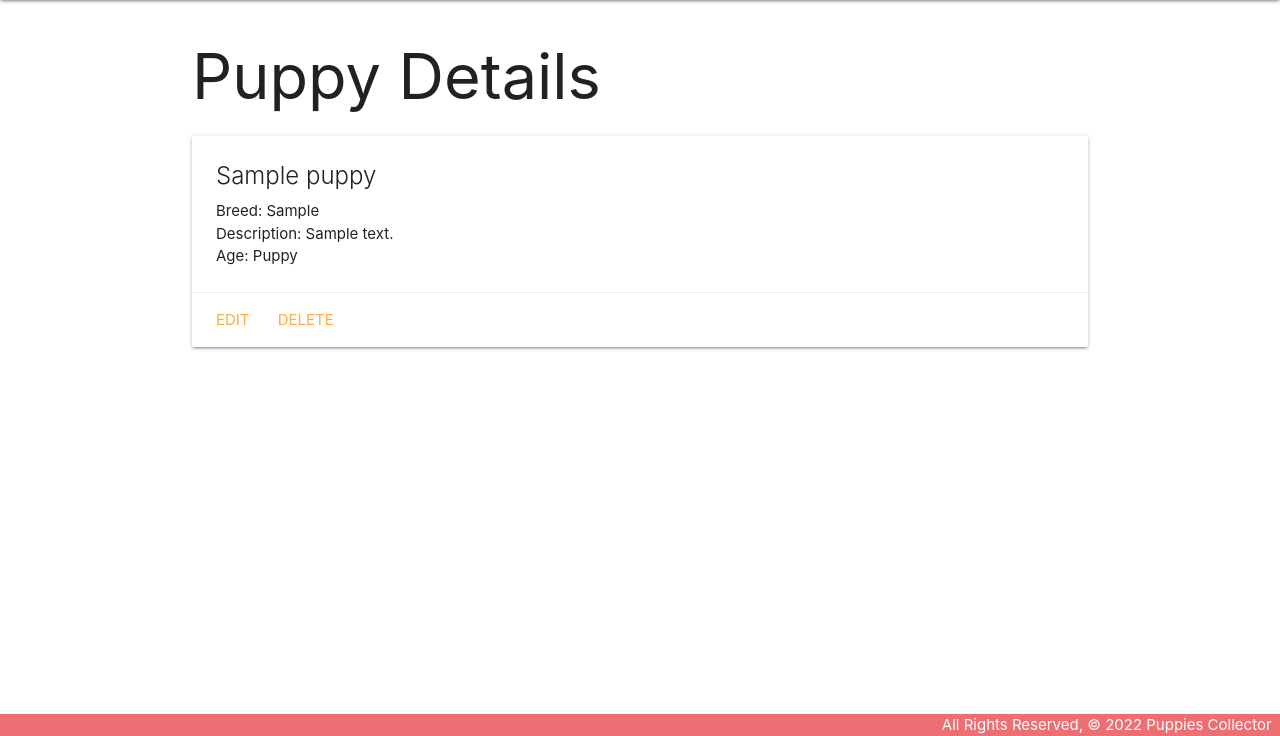
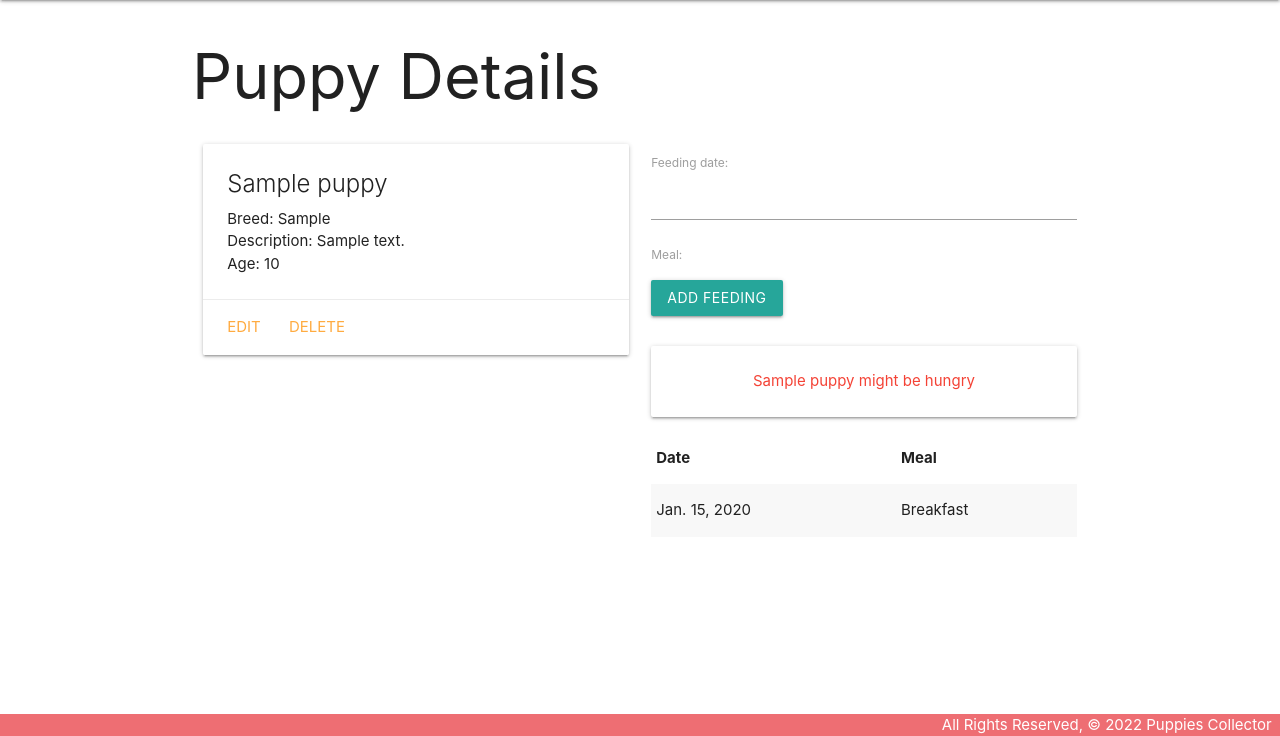
Before and after one commit to shamique202/puppiescollector, a Django app: page /puppies/1/ in a window 1280 px wide. Shown: the part 64-800 px from the top of the page. Run offline with Django 4.2, Linux system fonts and the light colour scheme; tables that the repository leaves empty hold one stand-in row (values such as "Sample post").

Commit message:
created more forms

```diff
--- /dev/null
+++ b/main_app/forms.py
@@ -0,0 +1,7 @@
+from django.forms import ModelForm
+from .models import Feeding
+
+class FeedingForm(ModelForm):
+  class Meta:
+    model = Feeding
+    fields = ['date', 'meal']
--- a/main_app/templates/puppies/detail.html
+++ b/main_app/templates/puppies/detail.html
@@ -3,21 +3,67 @@
 
 <h1>Puppy Details</h1>
 
+<div class="row">
+    <div class="col s6">
         <div class="card">
             <div class="card-content">
                 <span class="card-title">{{ puppy.name }}</span>
                 <p>Breed: {{ puppy.breed }}</p>
                 <p>Description: {{ puppy.description }}</p>
                 {% if puppy.age > 0 %}
+                <p>Age: {{ puppy.age }}</p>
+                {% else %}
                 <p>Age: Puppy</p>
                 {% endif %}
             </div>
-    <!-- Add the following markup -->
             <div class="card-action">
                 <a href="{% url 'puppies_update' puppy.id %}">Edit</a>
                 <a href="{% url 'puppies_delete' puppy.id %}">Delete</a>
             </div>
-    <!-- New markup above -->
+        </div>
+    </div>
+    <div class="col s6">
+        <form action="{% url 'add_feeding' puppy.id %}" method="post">
+            {% csrf_token %}
+            {{ feeding_form.as_p }}
+            <input type="submit" class="btn" value="Add Feeding">
+        </form>
+        <br>
+        {% if puppy.fed_for_today %}
+        <div class="card-panel teal-text center-align">{{puppy.name}} has been fed all meals for today</div>
+        {% else %}
+        <div class="card-panel red-text center-align">{{puppy.name}} might be hungry</div>
+        {% endif %}
+        <table class="striped">
+            <thead>
+                <tr>
+                    <th>Date</th>
+                    <th>Meal</th>
+                </tr>
+            </thead>
+            <tbody>
+                {% for feeding in puppy.feeding_set.all %}
+                <tr>
+                    <td>{{feeding.date}}</td>
+                    <td>{{feeding.get_meal_display}}</td>
+                </tr>
+                {% endfor %}
+            </tbody>
+        </table>
+    </div>
 </div>
 
+<script>
+    const dateEl = document.getElementById('id_date');
+    M.Datepicker.init(dateEl, {
+        format: 'yyyy-mm-dd',
+        defaultDate: new Date(),
+        setDefaultDate: true,
+        autoClose: true
+    });
+
+    // add additional JS to initialize select below
+    const selectEl = document.getElementById('id_meal');
+    M.FormSelect.init(selectEl);
+</script>
 {% endblock %}
--- a/main_app/urls.py
+++ b/main_app/urls.py
@@ -11,4 +11,5 @@
   # Add the new routes below
   path('puppies/<int:pk>/update/', views.PuppyUpdate.as_view(), name='puppies_update'),
   path('puppies/<int:pk>/delete/', views.PuppyDelete.as_view(), name='puppies_delete'),
+  path('puppies/<int:puppy_id>/add_feeding/', views.add_feeding, name='add_feeding'),
 ]
--- a/main_app/views.py
+++ b/main_app/views.py
@@ -1,9 +1,10 @@
-from django.shortcuts import render
+from django.shortcuts import render, redirect
 # import a create view
 # import UpdateView, DeleteView
 from django.views.generic.edit import CreateView, UpdateView, DeleteView
 # Add the following import
 from .models import Puppy
+from .forms import FeedingForm
 
 # Add the Puppy class & list and view function below the imports
 # when we have a model the classPuppy and puppies lists will be deleted
@@ -22,8 +23,6 @@
   model = Puppy
   success_url = '/puppies/'
 
-
-
 # Define the home view
 def home(request):
   return render(request, 'home.html')
@@ -33,7 +32,22 @@
 def puppies_index(request):
   puppies = Puppy.objects.all() #use our model to get our cats table in psql
   return render(request, 'puppies/index.html', { 'puppies': puppies })
-
 def puppies_detail(request, puppy_id):
-    puppy = Puppy.objects.get(id=puppy_id)
-    return render(request, 'puppies/detail.html', { 'puppy': puppy })
+  puppy = Puppy.objects.get(id=puppy_id)
+  # instantiate FeedingForm to be rendered in the template
+  feeding_form = FeedingForm()
+  return render(request, 'puppies/detail.html', {
+    # include the puppy and feeding_form in the context
+    'puppy': puppy, 'feeding_form': feeding_form
+  })
+def add_feeding(request, puppy_id):
+	# create the ModelForm using the data in request.POST
+  form = FeedingForm(request.POST)
+  # validate the form
+  if form.is_valid():
+    # don't save the form to the db until it
+    # has the cat_id assigned
+    new_feeding = form.save(commit=False)
+    new_feeding.puppy_id = puppy_id
+    new_feeding.save()
+  return redirect('detail', puppy_id=puppy_id)
```
Lines whose indentation alone changed are shown as unchanged.
